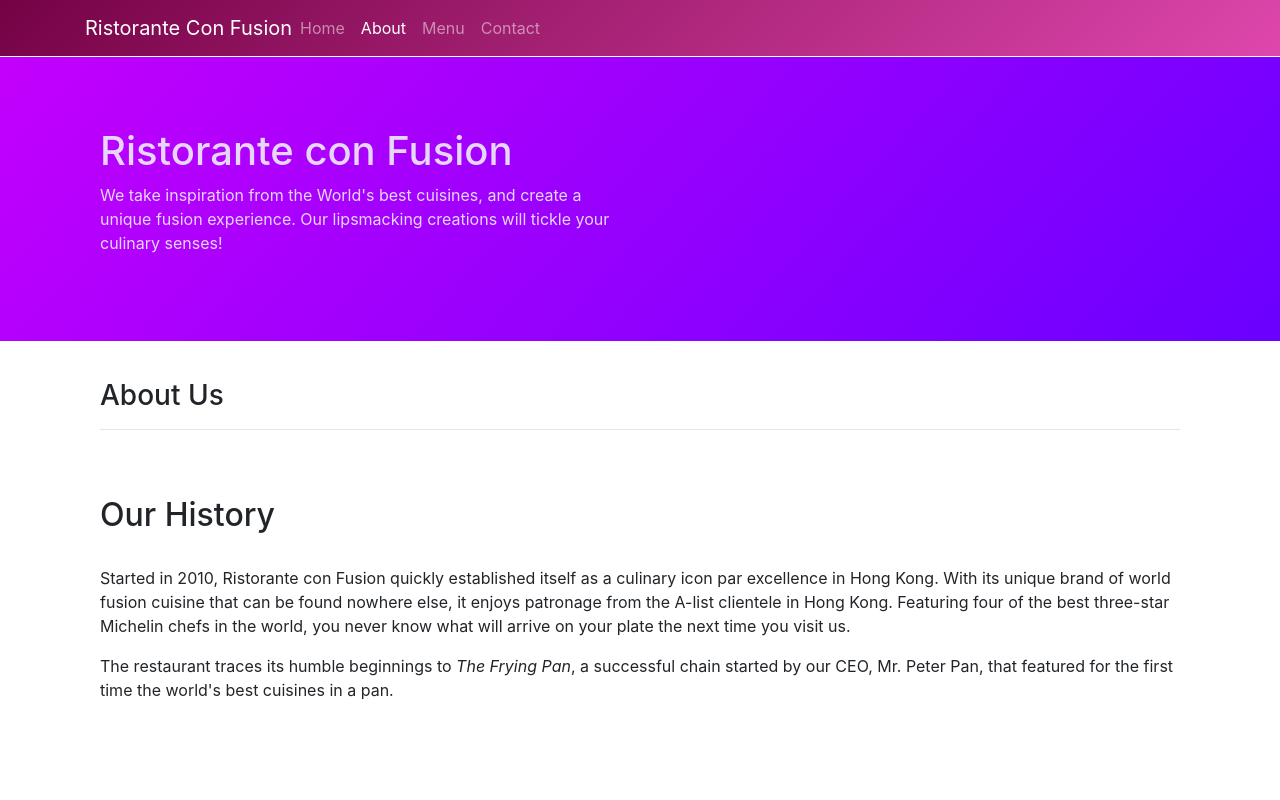
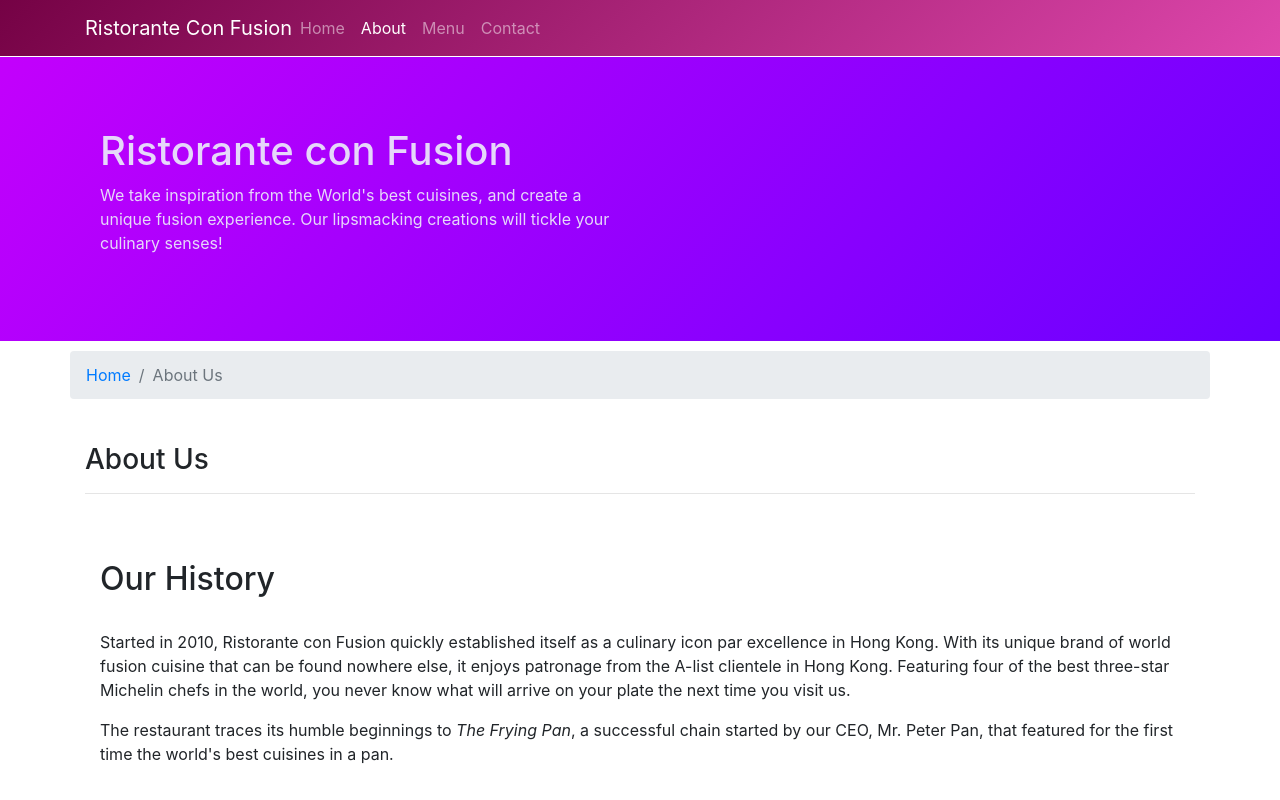
Before and after one commit to dyspop/Front-End-Web-UI-Frameworks-and-Tools-Bootstrap-4-Week-1-conFusion, a website: page aboutus.html in a window 1280 px wide. Shown: the top 800 px of the page. Drawn offline with nearby package versions, Linux system fonts and the light colour scheme.

Commit message:
add breadcrumb to about us

```diff
--- a/aboutus.html
+++ b/aboutus.html
@@ -47,7 +47,11 @@
     </header>
 
     <div class="container">
-        <div class="row row-header">
+        <div class="row">
+            <ol class="col-12 breadcrumb">
+                <li class="breadcrumb-item"><a href="./index.html">Home</a></li>
+                <li class="breadcrumb-item active">About Us</li>
+            </ol>
             <div class="col">
                <h3>About Us</h3>
                <hr>
```
